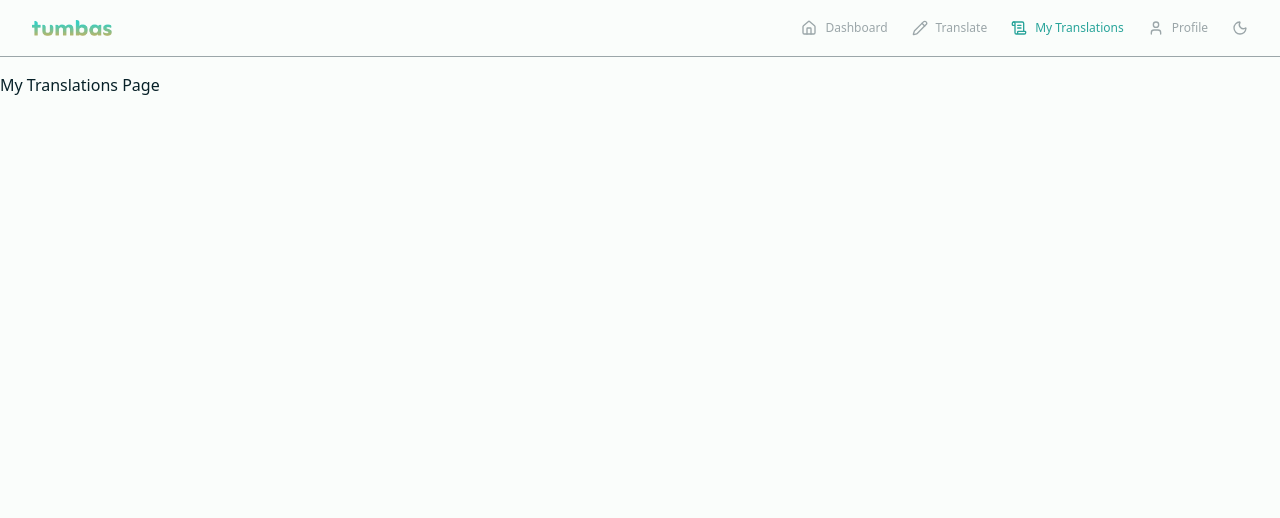
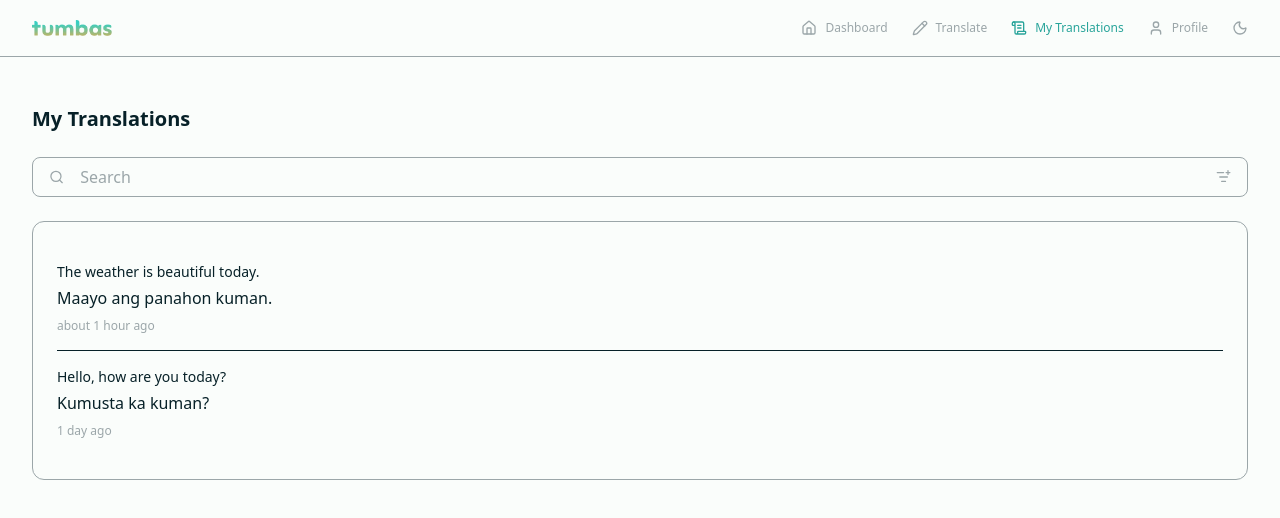
Before and after one commit to minna-lproc/tumbas, a Next.js app: page /mytranslations in a window 1280 px wide. Shown: the top 518 px of the page. Built offline with nearby package versions, Linux system fonts and the light colour scheme.

Commit message:
made my translations and my reviews pages

```diff
--- a/app/(main)/myreviews/page.tsx
+++ b/app/(main)/myreviews/page.tsx
@@ -1,11 +1,79 @@
 'use client';
 
 import { useState, useEffect } from 'react';
+import { Search, ListFilterPlus } from 'lucide-react';
+import { formatDistanceToNow } from 'date-fns';
+import { RecentTranslations } from '@/components/dashboard/RecentTranslations';
+import { mockUser, getRecentTranslations } from '@/lib/mock/data';
+
+interface DashboardStats {
+    total_translations: number;
+    translations_today: number;
+    recent_translations: Array<{
+        translation_text: string;
+        created_at: string;
+        source_texts?: {
+            text_content: string;
+        };
+    }>;
+}
+
 
 export default function MyReviewsPage() {
 
-    return (
-        <div>My Reviews Page</div>
-    )
+    const [stats, setStats] = useState<DashboardStats | null>(null);
+
+        useEffect(() => {
+            const mockStats: DashboardStats = {
+                total_translations: 0,
+                translations_today: 0,
+                recent_translations: getRecentTranslations(),
+            };
+            setStats(mockStats);
+        }, []); // change this
+
+        return (
+            <div className="min-h-screen px-6 py-8 sm:px-6 lg:px-8">
+                <div className="mx-auto max-w-7xl">
+
+                    <div className='space-y-6'>
+
+                        <p className='text-xl font-semibold'>
+                            My Reviews
+                        </p>
+
+                        <div className=' flex gap-4 h-10 items-center
+                        border border-gray-400 rounded-lg
+                        px-4'>
+                            <Search className='icon text-gray-400' />
+
+                            <input type="text"
+                                className='w-full flex placeholder:text-gray-400'
+                                placeholder='Search' />
+
+                            <ListFilterPlus className='icon text-gray-400' />
+                        </div>
+
+                        <div className='rounded-xl p-6 border border-gray-400 w-full'>
+
+                            {stats?.recent_translations.map((translation, index) => (
+                                <div key={index} className="border-b py-4 last:border-0 ">
+                                    <p className="text-sm font-normal">
+                                        {translation.source_texts?.text_content || 'Source text'}
+                                    </p>
+                                    <p className="mt-1 font-medium">{translation.translation_text}</p>
+                                    <p className="mt-2 text-xs font-normal text-gray-400">
+                                        {formatDistanceToNow(new Date(translation.created_at), { addSuffix: true })}
+                                    </p>
+                                </div>
+                            ))}
+                        </div>
+
+                    </div>
+                </div>
+
+            </div>
+        )
+
 
 }
--- a/app/(main)/mytranslations/page.tsx
+++ b/app/(main)/mytranslations/page.tsx
@@ -1,11 +1,78 @@
 'use client';
 
 import { useState, useEffect } from 'react';
+import { Search, ListFilterPlus } from 'lucide-react';
+import { formatDistanceToNow } from 'date-fns';
+import { RecentTranslations } from '@/components/dashboard/RecentTranslations';
+import { mockUser, getRecentTranslations } from '@/lib/mock/data';
+
+interface DashboardStats {
+    total_translations: number;
+    translations_today: number;
+    recent_translations: Array<{
+        translation_text: string;
+        created_at: string;
+        source_texts?: {
+            text_content: string;
+        };
+    }>;
+}
+
 
 export default function MyTranslationsPage() {
 
+    const [stats, setStats] = useState<DashboardStats | null>(null);
+
+    useEffect(() => {
+        const mockStats: DashboardStats = {
+            total_translations: 0,
+            translations_today: 0,
+            recent_translations: getRecentTranslations(),
+        };
+        setStats(mockStats);
+    }, []); // change this
+
     return (
-        <div>My Translations Page</div>
+        <div className="min-h-screen px-6 py-8 sm:px-6 lg:px-8">
+            <div className="mx-auto max-w-7xl">
+
+                <div className='space-y-6'>
+
+                    <p className='text-xl font-semibold'>
+                        My Translations
+                    </p>
+
+                    <div className=' flex gap-4 h-10 items-center
+                    border border-gray-400 rounded-lg
+                    px-4'>
+                        <Search className='icon text-gray-400' />
+
+                        <input type="text"
+                            className='w-full flex placeholder:text-gray-400'
+                            placeholder='Search' />
+
+                        <ListFilterPlus className='icon text-gray-400' />
+                    </div>
+
+                    <div className='rounded-xl p-6 border border-gray-400 w-full'>
+
+                        {stats?.recent_translations.map((translation, index) => (
+                            <div key={index} className="border-b py-4 last:border-0 ">
+                                <p className="text-sm font-normal">
+                                    {translation.source_texts?.text_content || 'Source text'}
+                                </p>
+                                <p className="mt-1 font-medium">{translation.translation_text}</p>
+                                <p className="mt-2 text-xs font-normal text-gray-400">
+                                    {formatDistanceToNow(new Date(translation.created_at), { addSuffix: true })}
+                                </p>
+                            </div>
+                        ))}
+                    </div>
+
+                </div>
+            </div>
+
+        </div>
     )
 
 }
```
